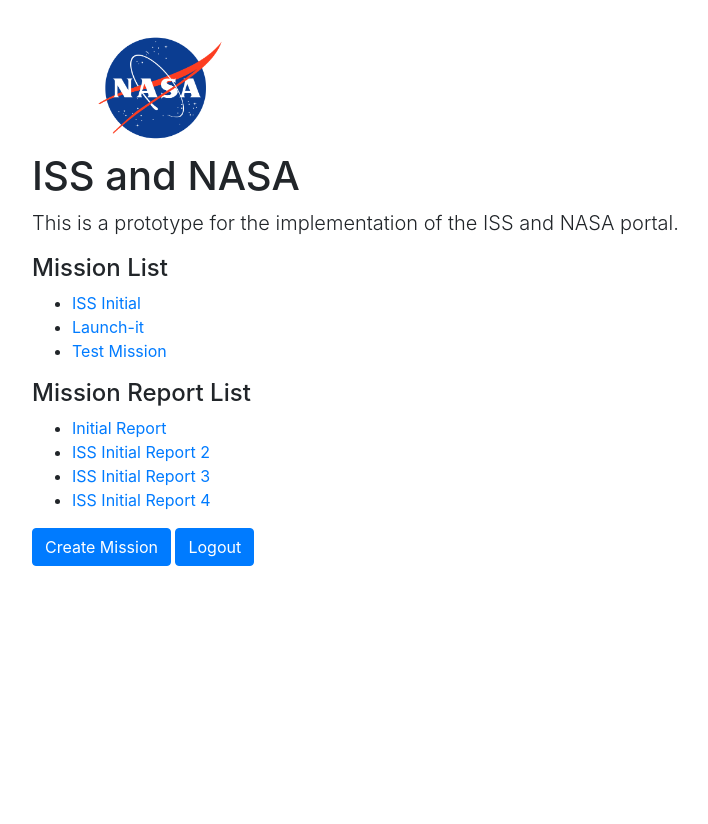
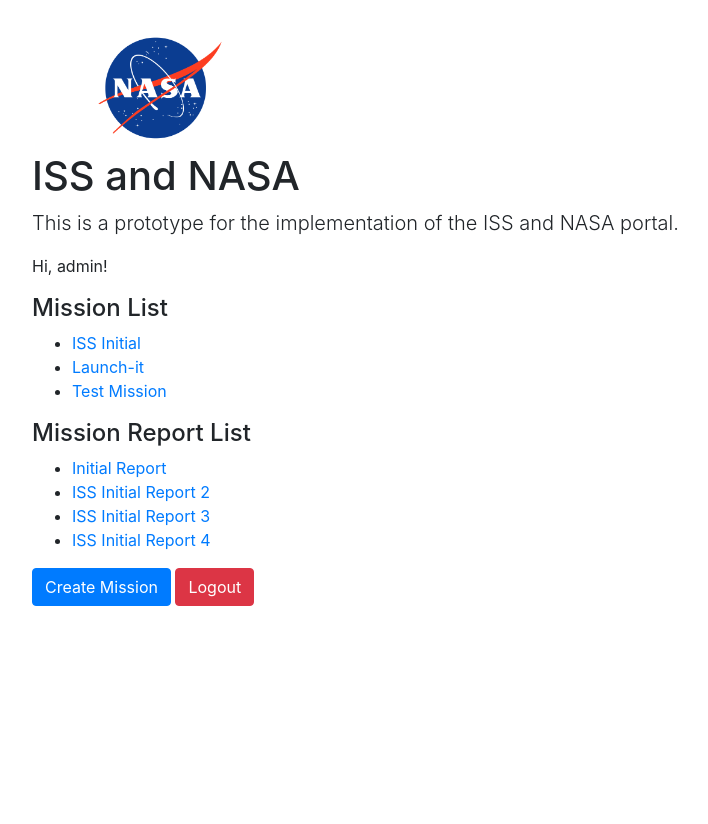
Before and after one commit to lauxton/ssd-2023, a Django app: page / in a window 1280 px wide. Shown: the whole page, without its empty margins (283-991 px from the left). Run offline with Django 4.2, Linux system fonts and the light colour scheme; a user stored in the database is signed in; data comes from the database, SQL or seed files in the repository.

Commit message:
Add user greeting and update logout button

```diff
--- a/ssd2023/missions/templates/index.html
+++ b/ssd2023/missions/templates/index.html
@@ -7,6 +7,14 @@
     <h1>ISS and NASA</h1>
     <p class="lead">This is a prototype for the implementation of the ISS and NASA portal.</p>
   </div>
+
+  {% if user %}
+    {% if user.first_name %}
+      <p>Hi, {{ user.first_name }}!</p>
+    {% else %}
+      <p>Hi, {{ user.username }}!</p>
+    {% endif %}
+  {% endif %}
 
   {% if missions %}
     <h4>Mission List</h4>
@@ -36,5 +44,5 @@
     <a href="/mission/create" class="btn btn-primary">Create Mission</a>
   {% endif %}
 
-  <a href="/logout" class="btn btn-primary">Logout</a>
+  <a href="/logout" class="btn btn-danger">Logout</a>
 {% endblock %}
```
